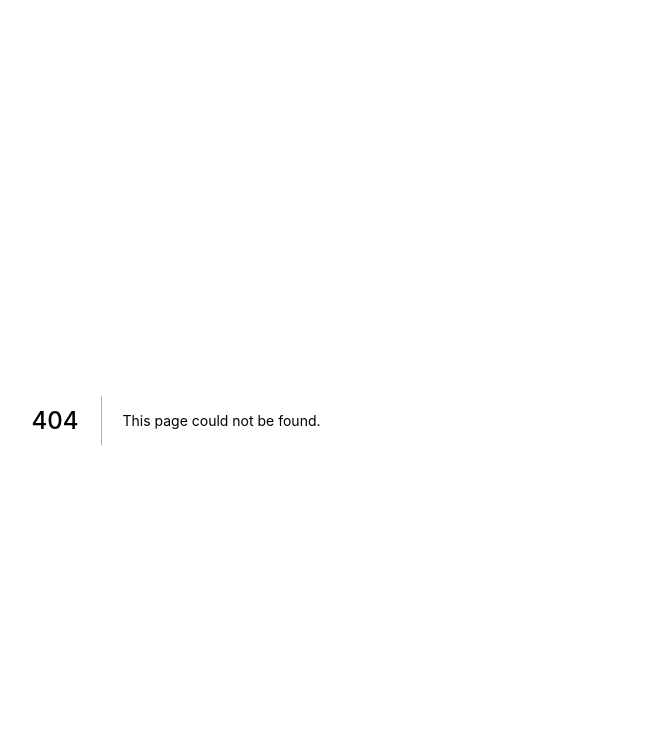
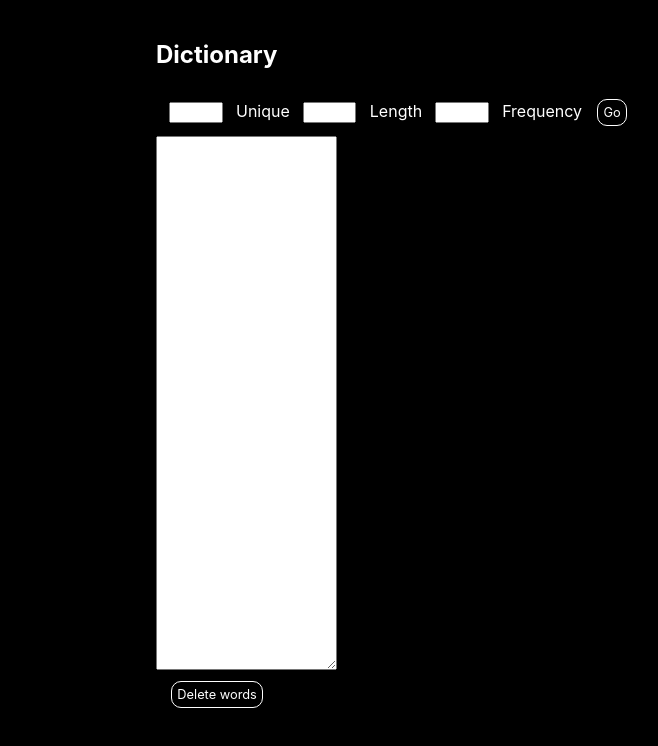
Before and after one commit to colemanmoore/spelling-bee, a Next.js app: page /edit/my/words in a window 1280 px wide. Before the commit this address had no page. Shown: the top 746 px of the page, without its empty margins (164-822 px from the left). Built offline with nearby package versions, Linux system fonts and the light colour scheme.

Commit message:
Dictionary editing

```diff
--- /dev/null
+++ b/pages/api/dictionary/[word].js
@@ -0,0 +1,22 @@
+import { getWordFromDictionary, removeWordFromDictionary } from 'bin/database.mjs'
+
+export default async (req, res) => {
+
+    let result
+
+    switch (req.method) {
+
+        case 'GET':
+            result = await getWordFromDictionary(req.query.word)
+            return result.length ? res.status(200).json({ data: result[0] }) : res.status(404)
+
+        case 'DELETE':
+            result = await removeWordFromDictionary(req.query.word)
+            return res.status(200).json({
+                wordAlreadyExisted: result.affectedRows > 0
+            })
+
+        default:
+            return res.status(405)
+    }
+}
--- /dev/null
+++ b/pages/api/dictionary/index.js
@@ -0,0 +1,61 @@
+import { getAllWordsFromDictionary, removeWordsFromDictionaryById } from 'bin/database.mjs'
+
+const filterType = {
+    LIMIT: 'maxResults',
+    UNIQUE_EQ : 'uniqueEq',
+    LENGTH_EQ : 'lengthEq',
+    LENGTH_LT : 'lengthLt',
+    LENGTH_GT : 'lengthGt',
+    FREQ_LT : 'frequencyLt',
+    FREQ_GT : 'frequencyGt',
+}
+
+export default async (req, res) => {
+
+    let result
+
+    switch (req.method) {
+
+        case 'POST':
+
+            const filters = []
+            Object.keys(req.body).forEach(param => {
+                switch (param) {
+                    case filterType.UNIQUE_EQ:
+                        filters.push(`unique_letters = ${req.body[filterType.UNIQUE_EQ]}`)
+                        break
+                    case filterType.FREQ_GT:
+                        filters.push(`frequency > ${req.body[filterType.FREQ_GT]}`)
+                        break
+                    case filterType.FREQ_LT:
+                        filters.push(`frequency < ${req.body[filterType.FREQ_LT]}`)
+                        break
+                    case filterType.LENGTH_EQ:
+                        filters.push(`length = ${req.body[filterType.LENGTH_EQ]}`)
+                        break
+                    case filterType.LENGTH_LT:
+                        filters.push(`length < ${req.body[filterType.LENGTH_LT]}`)
+                        break
+                    case filterType.LENGTH_GT:
+                        filters.push(`length > ${req.body[filterType.LENGTH_GT]}`)
+                }
+            })
+
+            const limit = req.body[filterType.LIMIT] || null
+            result = await getAllWordsFromDictionary(filters, limit)
+            return res.status(200).json(result)
+
+        case 'DELETE':
+
+            const ids = req.body.ids
+            if (ids && ids.length) {
+                result = removeWordsFromDictionaryById(ids)
+                return res.status(200).json({ rowsDeleted: result.affectedRows })
+            } else {
+                return res.status(400)
+            }
+
+        default:
+            return res.status(405)
+    }
+}
--- /dev/null
+++ b/pages/edit/my/words/index.js
@@ -0,0 +1,150 @@
+import { useState, useEffect, useMemo, useRef } from 'react'
+import http from 'axios'
+
+const MAX_RESULTS = 100
+
+const initialCheckedState = (new Array(MAX_RESULTS)).fill(false)
+
+export default function EditPage() {
+
+    const [words, setWords] = useState([])
+    const [wordsToDelete, setWordsToDelete] = useState([])
+    const [checkedState, setCheckedState] = useState(initialCheckedState)
+
+    const uniqRef = useRef()
+    const freqRef = useRef()
+    const lengthRef = useRef()
+
+    const handleSearch = async () => {
+        setCheckedState(initialCheckedState)
+
+        const filters = {
+            maxResults: MAX_RESULTS
+        }
+        if (uniqRef.current.value) {
+            filters.uniqueEq = uniqRef.current.value
+        }
+        if (lengthRef.current.value) {
+            filters.lengthEq = lengthRef.current.value
+        }
+        const resp = await http.post('api/dictionary', filters)
+        const results = resp.data
+        if (results.length) {
+            setWords(results)
+        }
+    }
+
+    const handleOnCheckboxChange = index => setCheckedState(
+        previous => {
+            return previous.map((c, i) => i === index ? !c : c)
+        }
+    )
+
+    useEffect(() => {
+        let toDelete = []
+        for (let i in checkedState) {
+            if (checkedState[i] === true && words[i]) {
+                toDelete.push(words[i])
+            }
+        }
+        setWordsToDelete(toDelete)
+    }, [checkedState])
+
+    const deleteSelected = () => {
+        const words = wordsToDelete.map(w => w.word)
+        const confirmed = confirm(`Are you sure you want to remove "${words}"?`)
+        if (confirmed) {
+            const ids = wordsToDelete.map(w => w.id)
+            http.delete('/api/dictionary', { data: {ids} }).then(handleSearch)
+        }
+    }
+
+    const deleteDisplay = useMemo(
+        () => wordsToDelete.reduce((prev, curr) => prev += `${curr.word}\n`, ''),
+        [wordsToDelete]
+    )
+
+    return (
+        <section>
+            <h2>Dictionary</h2>
+            <input ref={uniqRef} name="uniqueLetters" type="number" style={inputStyle} />
+            <label htmlFor="uniqueLetters">Unique</label>
+            <input ref={lengthRef} name="length" type="number" style={inputStyle} />
+            <label htmlFor="length">Length</label>
+            <input ref={freqRef} name="frequency" type="number" step={100} style={inputStyle} />
+            <label htmlFor="length">Frequency</label>
+            <button style={buttonStyle} onClick={handleSearch}>Go</button>
+
+            <div style={container}>
+                <div style={leftPane}>
+                    <textarea style={displayStyle} readOnly value={deleteDisplay}></textarea>
+                    <button style={buttonStyle} onClick={deleteSelected}>
+                        Delete words
+                    </button>
+                </div>
+                <div style={rightPane}>
+                    <ul style={wordListStyle}>
+                        {words.map(({ word, id }, index) => (
+                            <li key={id} style={wordRowStyle}>
+                                <input
+                                    type="checkbox"
+                                    id={`del-chkbox-${index}`}
+                                    name={word}
+                                    value={word}
+                                    checked={checkedState[index]}
+                                    onChange={() => handleOnCheckboxChange(index)}
+                                ></input>
+                                <label
+                                    onClick={() => handleOnCheckboxChange(index)}
+                                    htmlFor={`del-checkbox-${index}`}>
+                                    {word}
+                                </label>
+                            </li>
+                        ))}
+                    </ul>
+                </div>
+            </div>
+        </section>
+    )
+}
+
+const container = {
+    display: 'flex',
+}
+
+const leftPane = {
+    width: '25%',
+    flexBasis: '10em'
+}
+
+const rightPane = {
+
+}
+
+const inputStyle = {
+    width: '4em',
+    margin: '1em'
+}
+
+const buttonStyle = {
+    margin: ' 0.6em 1.2em',
+    borderRadius: '10px',
+    padding: '5px',
+    fontSize: '0.8em'
+}
+
+const wordRowStyle = {
+    lineHeight: '2em'
+}
+
+const wordListStyle = {
+    margin: '30px auto',
+    display: 'grid',
+    gridTemplateColumns: 'repeat(4, 25%)',
+    listStyleType: 'none',
+    gridColumnGap: '10px'
+}
+
+const displayStyle = {
+    minHeight: '40em'
+}
```
Also changed, not shown: 2 other files (tests, documents, lock files or other folders).
